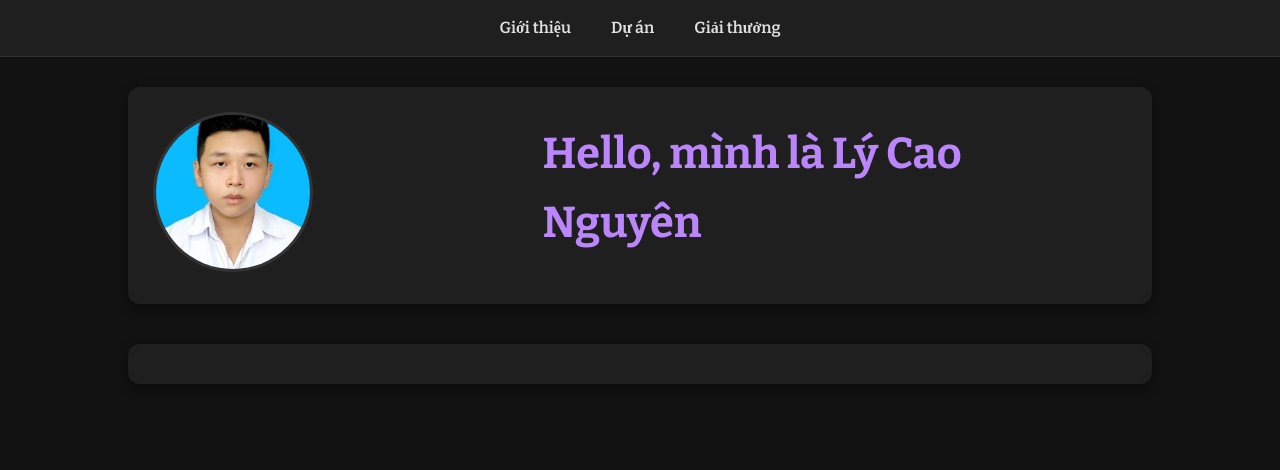
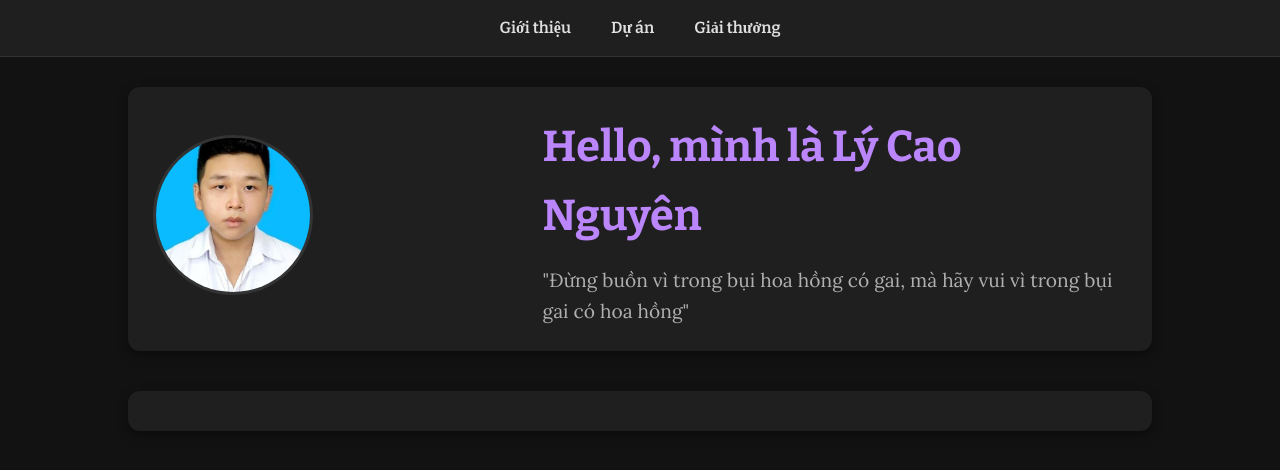
Before and after one commit to Cao-nguyen/ly-cao-nguyen, a plain HTML site: page index.html in a window 1280 px wide. Drawn offline with nearby package versions, Linux system fonts and the light colour scheme.

Commit message:
Update index.html

```diff
--- a/index.html
+++ b/index.html
@@ -24,7 +24,7 @@
             </div>
             <div class="infor">
                 <h1>Hello, mình là Lý Cao Nguyên</h1>
-                <p></p>
+                <p>"Đừng buồn vì trong bụi hoa hồng có gai, mà hãy vui vì trong bụi gai có hoa hồng"</p>
             </div>
         </div>
 
```
